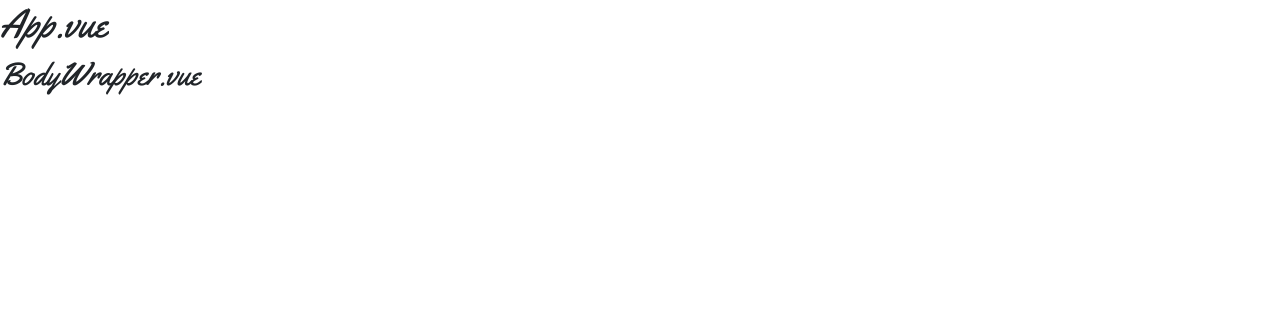
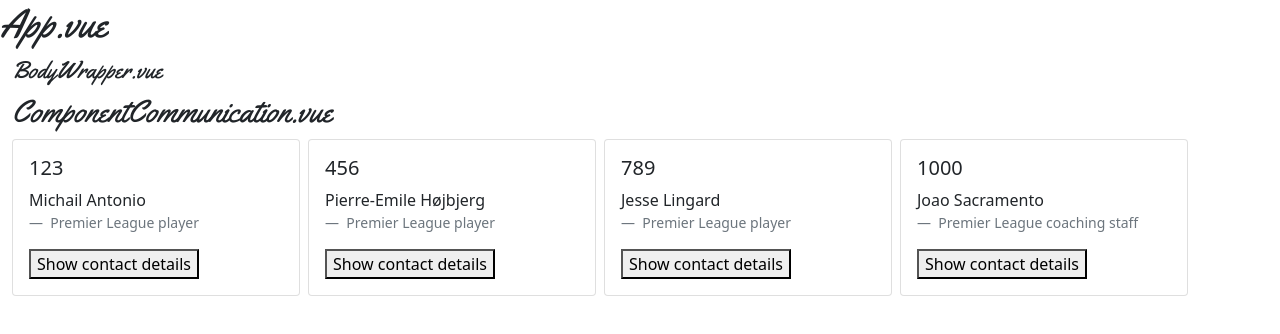
Before and after one commit to refayathaque/vue-3, a Vue app: page / in a window 1280 px wide. Shown: the top 334 px of the page. Built offline with nearby package versions, Linux system fonts and the light colour scheme.

Commit message:
Thu Feb 4 23:40

```diff
--- a/src/App.vue
+++ b/src/App.vue
@@ -4,17 +4,20 @@
 </template>
 
 <script>
-import BodyWrapper from './components/BodyWrapper.vue';
+import BodyWrapper from "./components/BodyWrapper.vue";
 export default {
   components: { BodyWrapper },
   name: "App",
 };
 </script>
 
-<style scoped>
-@import url('https://fonts.googleapis.com/css2?family=Yellowtail&display=swap');
+<style>
+@import url("https://fonts.googleapis.com/css2?family=Yellowtail&display=swap");
 
-h1, h2, h3 {
-  font-family: 'Yellowtail', cursive;
+h1,
+h2,
+h3,
+h4 {
+  font-family: "Yellowtail", cursive;
 }
 </style>
--- a/src/components/BodyWrapper.vue
+++ b/src/components/BodyWrapper.vue
@@ -1,13 +1,15 @@
 <template>
-  <h2>BodyWrapper.vue</h2>
+  <div class="container-fluid">
+    <h4>BodyWrapper.vue</h4>
+    <component-communication></component-communication>
+  </div>
 </template>
 
 <script>
+import ComponentCommunication from "./ComponentCommunication.vue";
+
 export default {
-  name: "BodyWrapper"
-}
+  components: { ComponentCommunication },
+  name: "BodyWrapper",
+};
 </script>
-
-<style scoped>
-
-</style>
--- /dev/null
+++ b/src/components/ComponentCommunication.vue
@@ -0,0 +1,54 @@
+<template>
+  <h2>ComponentCommunication.vue</h2>
+  <ul class="list-inline">
+    <!-- https://getbootstrap.com/docs/5.0/content/typography/#inline -->
+    <li class="list-inline-item" v-for="friend in friends" :key="friend.id">
+      <friend-contact
+        :id="friend.id"
+        :name="friend.name"
+        :phone="friend.phone"
+        :email="friend.email"
+        :profession="friend.profession"
+      ></friend-contact>
+    </li>
+  </ul>
+</template>
+
+<script>
+import FriendContact from "./componentCommunication/FriendContact.vue";
+export default {
+  components: { FriendContact },
+  name: "ComponentCommunication",
+  data() {
+    return {
+      friends: [
+        {
+          id: 123,
+          name: "Michail Antonio",
+          phone: 71234567890,
+          email: "michail@westham.com",
+        },
+        {
+          id: 456,
+          name: "Pierre-Emile Højbjerg",
+          phone: 398765442121,
+          email: "højbjerg@spurs.com",
+        },
+        {
+          id: 789,
+          name: "Jesse Lingard",
+          phone: 598965442521,
+          email: "jlingz@westham.com",
+        },
+        {
+          id: 1000,
+          name: "Joao Sacramento",
+          phone: 768765442921,
+          email: "joao@spurs.com",
+          profession: "Premier League coaching staff",
+        },
+      ],
+    };
+  },
+};
+</script>
--- /dev/null
+++ b/src/components/componentCommunication/FriendContact.vue
@@ -0,0 +1,64 @@
+<template>
+  <div class="card" style="width: 18rem;">
+    <div class="card-body">
+      <h5 class="card-title">{{ id }}</h5>
+      <p class="card-text">
+        {{ name }}
+      </p>
+      <figcaption class="blockquote-footer">
+        <!-- https://getbootstrap.com/docs/5.0/content/typography/#naming-a-source -->
+        {{ profession }}
+      </figcaption>
+      <button @click="toggleDetails">
+        {{ detailsAreVisible ? "Hide" : "Show" }} contact details
+      </button>
+      <ul class="list-inline" v-if="detailsAreVisible">
+        <!-- https://getbootstrap.com/docs/5.0/content/typography/#inline -->
+        <li>Phone: {{ phone }}</li>
+        <li>Email: {{ email }}</li>
+      </ul>
+    </div>
+  </div>
+</template>
+
+<script>
+export default {
+  // props: ["id", "name", "phone", "email"],
+  // https://v3.vuejs.org/guide/component-props.html
+  props: {
+    id: {
+      type: Number,
+      required: true,
+    },
+    name: {
+      type: String,
+      required: true,
+    },
+    phone: {
+      type: Number,
+      required: true,
+    },
+    email: {
+      type: String,
+      required: true,
+    },
+    profession: {
+      type: String,
+      required: false,
+      default: "Premier League player",
+    },
+  },
+  data() {
+    return {
+      detailsAreVisible: false,
+    };
+  },
+  methods: {
+    toggleDetails() {
+      this.detailsAreVisible = !this.detailsAreVisible;
+    },
+  },
+};
+</script>
+
+<style></style>
```
Also changed, not shown: src/main.js (+9 -6 lines).
